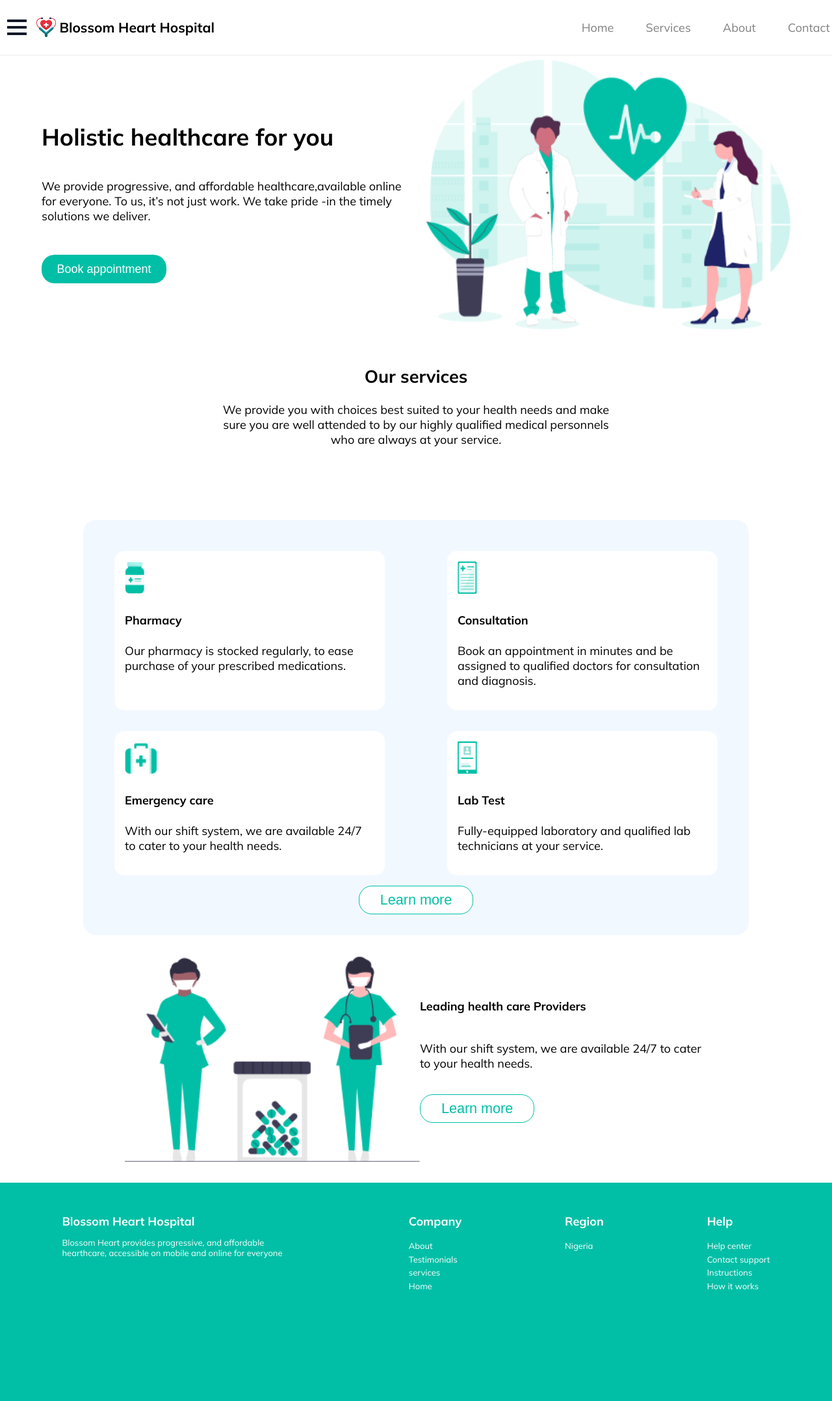
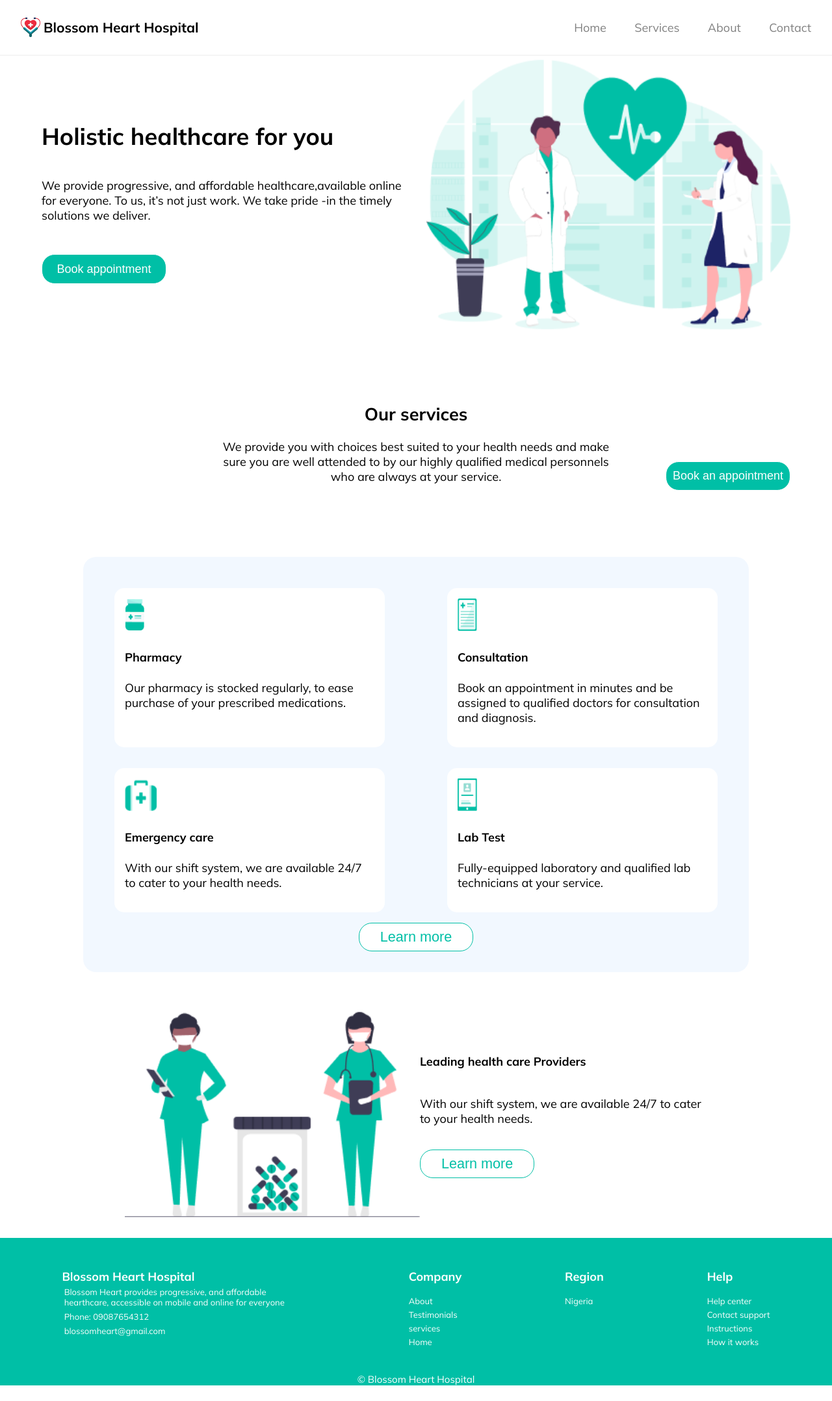
Before and after one commit to zemola/book-appointment, a React (Create React App) app: page / in a window 1280 px wide. Shown: the whole page at 65% size. Built offline with nearby package versions, Linux system fonts and the light colour scheme.

Commit message:
add form validation and more styles

```diff
--- a/package.json
+++ b/package.json
@@ -9,6 +9,8 @@
     "@testing-library/user-event": "^13.5.0",
     "react": "^18.1.0",
     "react-dom": "^18.1.0",
+    "react-router-dom": "^6.3.0",
+    "react-router-hash-link": "^2.4.3",
     "react-scripts": "5.0.1",
     "react-select-states-and-lga-in-nigeria": "^2.1.2",
     "web-vitals": "^2.1.4"
--- a/src/App.js
+++ b/src/App.js
@@ -1,14 +1,17 @@
 import { Fragment } from "react";
+import { BrowserRouter } from "react-router-dom";
 import Home from "./components/Home/Home";
 import Nav from "./components/Layout/Nav";
 
 function App() {
-  return(
-    <Fragment>
-      <Nav />
-      <Home />
-    </Fragment>
-  )
+  return (
+    <BrowserRouter>
+      <Fragment>
+        <Nav />
+        <Home />
+      </Fragment>
+    </BrowserRouter>
+  );
 }
 
 export default App;
--- a/src/components/Form/Form.js
+++ b/src/components/Form/Form.js
@@ -18,8 +18,9 @@ const Form = (props) => {
   const [gender, setGender] = useState("");
   const [reason, setReason] = useState("");
   const [sucess, showSucess] = useState(false);
-  const [error, setError] = useState("");
+  const [un18, showUn18] = useState(false);
 
+  //input changeHandlers
   const emailChangeHandler = (e) => {
     setEmail(e.target.value);
   };
@@ -60,26 +61,28 @@ const Form = (props) => {
     setReason(e.target.value);
   };
 
-  const submitHandler = (e) => {
-    e.preventDefault();
-    //setError("");
-    const dep = reason.split("(");
-    const dept = dep[1].split(")");
-    const department = dept[0];
-    if (
+  const formIsIncomplete =
     email === "" ||
     firstname === "" ||
     lastname === "" ||
     phone === "" ||
-      address === "" ||
-      state === "" ||
-      lga === "" ||
     reason === "" ||
-      gender === ""
-    ) {
-      setError("select All inputs");
+    gender === "" ||
+    dob === "";
+
+  const submitHandler = (e) => {
+    e.preventDefault();
+    const ageDiff = Date.now() - new Date(dob).getTime();
+    const ageDate = new Date(ageDiff);
+    const age = Math.abs(ageDate.getUTCFullYear() - 1970);
+    if (age < 18) {
+      showUn18(true);
       return;
     }
+
+    const dep = reason.split("(");
+    const dept = dep[1].split(")");
+    const department = dept[0];
 
     const url =
       "https://prod-60.westeurope.logic.azure.com:443/workflows/b0d994885dc74699b807f1fd36783576/triggers/manual/paths/invoke?api-version=2016-06-01&sp=%2Ftriggers%2Fmanual%2Frun&sv=1.0&sig=lA3ZzpbXx6EphtUrghKki5bs-Tc2bjmuGOE-vNYqS50";
@@ -90,7 +93,7 @@ const Form = (props) => {
       phone: +phone,
       reason: department,
       gender: gender,
-      dateOfBirth:dob,
+      dateOfBirth: dob,
       address: `${address} ${lga} ${state}`,
       source: "website",
     };
@@ -108,7 +111,6 @@ const Form = (props) => {
   return (
     <div className="form">
       <div className="header">
-
         <div className="close-div">
           <button className="close" onClick={props.onClose}>
             X
@@ -117,12 +119,13 @@ const Form = (props) => {
       </div>
       {!sucess && (
         <form onSubmit={submitHandler}>
-           <div className="logo-div-form">
           <h3>Book an appointment</h3>
-            </div>
-          {error && <small class="small">Please fill all inputs</small>}
+          <p>
+            <small>Fill all inputs marked *</small>
+          </p>
+
           <div className="single-input">
-            <label>Email</label>
+            <label>*Email</label>
             <input
               type="email"
               name="email"
@@ -134,7 +137,7 @@ const Form = (props) => {
 
           <div className="double-input">
             <div>
-              <label>First Name</label>
+              <label>*First Name</label>
               <input
                 type="text"
                 name="first-name"
@@ -145,7 +148,7 @@ const Form = (props) => {
             </div>
 
             <div>
-              <label>Last Name</label>
+              <label>*Last Name</label>
               <input
                 type="text"
                 name="last-name"
@@ -158,7 +161,7 @@ const Form = (props) => {
 
           <div className="double-input">
             <div>
-              <label>Phone number</label>
+              <label>*Phone number</label>
               <input
                 type="number"
                 name="phone-number"
@@ -169,7 +172,7 @@ const Form = (props) => {
             </div>
 
             <div>
-              <label>Address</label>
+              <label>*Address</label>
               <input
                 type="text"
                 name="address"
@@ -181,17 +184,6 @@ const Form = (props) => {
           </div>
 
           <div className="single-input">
-            <label>Date of Birth</label>
-            <input
-              type="date"
-              name="dob"
-              id="dob"
-              value={dob}
-              onChange={dobChangeHandler}
-            />
-          </div>
-
-          <div className="single-input">
             <Select
               state={state}
               lga={lga}
@@ -200,9 +192,23 @@ const Form = (props) => {
             />
           </div>
 
+          <div
+            className={un18 === true ? "single-input error" : "single-input"}
+          >
+            <label>*Date of Birth</label>
+            <input
+              type="date"
+              name="dob"
+              id="dob"
+              value={dob}
+              onChange={dobChangeHandler}
+            />
+            {un18 && <p>You must be over 18 to book an appointment</p>}
+          </div>
+
           <div className="double-input">
             <div>
-              <label>Select Reason</label>
+              <label>*Select Reason</label>
               <select value={reason} onChange={handleReasonChange}>
                 <option>Select</option>
                 <option>General Symptoms (General Physician)</option>
@@ -216,7 +222,7 @@ const Form = (props) => {
             </div>
 
             <div>
-              <label>Gender</label>
+              <label>*Gender</label>
               <select value={gender} onChange={handleGenderChange}>
                 <option>Select</option>
                 <option>Male</option>
@@ -233,21 +239,20 @@ const Form = (props) => {
               boxSizing: "border-box",
             }}
           >
-            <button type="submit" className="book">
+            <button type="submit" className="book" disabled={formIsIncomplete}>
               Book appointment
             </button>
           </div>
         </form>
       )}
       {sucess && (
-        <div style={{ textAlign: "center" }}>
-          <img src={Success} height="30%" width="30%" alt="" />
+        <div className="success">
+          <img src={Success} height="100rem" width="100rem" alt="" />
           <p>
             Your booking was successful. Check your email for more information
           </p>
         </div>
       )}
-
     </div>
   );
 };
--- a/src/components/Home/Home.css
+++ b/src/components/Home/Home.css
@@ -46,6 +46,7 @@
     color: white;
     border-radius: 20px;
     font-size: large;
+    border: 1px white solid;
 }
 
 /********************************** DETAILS ********************************/
@@ -54,6 +55,7 @@
     text-align: center;
     margin: 0 auto;
     margin-bottom: 2rem;
+    margin-top: 5rem;
 }
 
 .service-p {
@@ -106,6 +108,7 @@
     margin: 0 auto;
     margin-bottom: 2rem;
     display: flex;
+    margin-top: 60px;
 }
 
 .about img{
@@ -138,7 +141,7 @@
 
 .company-name{
     width: 30%;
-    height: 15rem;
+    height: 7rem;
     display: flex;
     flex-direction: column;
     justify-content: flex-start;
@@ -148,10 +151,11 @@
 .company-name p {
     font-size: small;
     text-align: left;
+    margin: 0.2rem;
 }
 
 .footer-item{
-    height: 15rem;
+    height: 7rem;
     display: flex;
     flex-direction: column;
     align-items: flex-start;
@@ -172,6 +176,24 @@
     display: flex;
 }
 
+.floated {
+    position: fixed;
+    top: 85vh;
+    left: 80vw;
+    animation: bump 5s infinite ease-out;
+}
+
+.copywright{
+    background-color: #00BFA6;
+    color: white;
+    text-align: center;
+    margin-bottom: 0.5rem;
+}
+
+.copywright p {
+    margin: 0;
+    font-size: smaller;
+}
 
 /******************************* MEDIA QUERIES **********************/
 @media (max-width: 820px) {
@@ -233,6 +255,11 @@ figure{
     height:fit-content;
 }
 
+.floated {
+    top: 90vh;
+    left: 50vw;
+}
+
 }
 
 
@@ -247,3 +274,27 @@ figure{
         width: 40%;
     }
 }
+
+
+
+@keyframes bump {
+    0% {
+        transform: scale(1);
+    }
+
+    10% {
+        transform: scale(0.9);
+    }
+
+    30% {
+        transform: scale(1.1);
+    }
+
+    50% {
+        transform: scale(1.15);
+    }
+
+    100% {
+        transform: scale(1);
+    }
+}
--- a/src/components/Home/Home.js
+++ b/src/components/Home/Home.js
@@ -25,7 +25,7 @@ const Home = (props) => {
   return (
     <Fragment>
       <div className="container">
-        <div className="banner-div">
+        <div className="banner-div" id="Home">
           <div className="banner-desc">
             <h1 className="text-4xl tracking-tight font-extrabold text-gray-900 sm:text-5xl md:text-6xl">
               <span className="block xl:inline">Holistic healthcare</span>{" "}
@@ -46,13 +46,19 @@ const Home = (props) => {
           </div>
         </div>
 
-        <div className="service ">
+        <div className="service " id="Services">
           <h2>Our services</h2>
           <p className="service-p">
             We provide you with choices best suited to your health needs and{" "}
             make sure you are well attended to by our highly qualified medical
             personnels who are always at your service.
           </p>
+
+          <div className="floated">
+            <button className="book-appoint action" onClick={showFormHandler}>
+              Book an appointment
+            </button>
+          </div>
 
           <div className="card-container">
             <div className="card">
@@ -72,7 +78,11 @@ const Home = (props) => {
               </p>
             </div>
             <div className="card ">
-              <img className="emergency-img" src={Firstaid} alt="medicine-jar" />
+              <img
+                className="emergency-img"
+                src={Firstaid}
+                alt="medicine-jar"
+              />
               <h4>Emergency care</h4>
               <p>
                 With our shift system, we are available 24/7 to cater to your
@@ -83,18 +93,17 @@ const Home = (props) => {
               <img src={Contact} alt="contact" />
               <h4>Lab Test</h4>
               <p>
-                Fully-equipped laboratory and qualified lab technicians at your service.
+                Fully-equipped laboratory and qualified lab technicians at your
+                service.
               </p>
             </div>
-            <div
-              style={{ width: "100%", textAlign: "center" }}
-            >
+            <div style={{ width: "100%", textAlign: "center" }}>
               <button className="learn">Learn more</button>
             </div>
           </div>
         </div>
 
-        <div className="about">
+        <div className="about" id="About">
           <img src={Nurse} alt="nurses" />
           <div className="about-us">
             <h4>Leading health care Providers</h4>
@@ -108,13 +117,15 @@ const Home = (props) => {
           </div>
         </div>
 
-        <div className="footer">
+        <div className="footer" id="footer">
           <div className="company-name">
             <h4>Blossom Heart Hospital</h4>
             <p>
               Blossom Heart provides progressive, and affordable hearthcare,
               accessible on mobile and online for everyone{" "}
             </p>
+            <p>Phone: 09087654312</p>
+            <p>blossomheart@gmail.com</p>
           </div>
           <div className="footer-item">
             <h4>Company</h4>
@@ -142,6 +153,9 @@ const Home = (props) => {
           </div>
         </div>
       </div>
+      <div className="copywright">
+        <p>&copy; Blossom Heart Hospital</p>
+      </div>
 
       {form && (
         <Modal onClose={hideFormHandler}>
--- a/src/components/Layout/Nav.css
+++ b/src/components/Layout/Nav.css
@@ -4,7 +4,7 @@
     display:flex;
     justify-content: space-between;
     align-items: center;
-    padding: 0.5rem 0.2rem;
+    padding: 0.5rem 2rem;
     overflow: hidden;
     position: fixed;
     top: 0;
@@ -19,13 +19,7 @@
  }
 
  .hamburger {
-    display: flex;
-    flex-direction: column;
-    justify-content: center;
-    margin-right: 0.5rem;
-    height: fit-content;
-    background-color: white;
-    border: none;
+    display: none;
  }
 
  .hamburger span {
@@ -73,4 +67,14 @@
     .logo-div {
         width: 100%;
     }
+
+    .hamburger {
+        display: flex;
+        flex-direction: column;
+        justify-content: center;
+        margin-right: 0.5rem;
+        height: fit-content;
+        background-color: white;
+        border: none;
+    }
  }
--- a/src/components/Layout/Nav.js
+++ b/src/components/Layout/Nav.js
@@ -1,4 +1,5 @@
 import { Fragment, useState } from "react";
+import { HashLink as Link } from "react-router-hash-link";
 
 import { navItems } from "./NavItems/navItems";
 import Sidebar from "./Sidebar/Sidebar";
@@ -18,7 +19,11 @@ const Nav = (props) => {
     <Fragment>
       <div className="nav">
         <div className="logo-div">
-        <button className="hamburger" onClick={showSidebarHandler}><span></span><span></span><span></span></button>
+          <button className="hamburger" onClick={showSidebarHandler}>
+            <span></span>
+            <span></span>
+            <span></span>
+          </button>
           <img src={Logo} className="logo" alt="" />
           <div className="logo-text">
             <h3>Blossom Heart Hospital</h3>
@@ -27,12 +32,16 @@ const Nav = (props) => {
 
         <ul className="nav-items">
           {navItems.map((item, index) => (
-          <li key={index}>{item}</li>
+            <li key={index}>
+              <Link to={`#${item}`} smooth>
+                {item}
+              </Link>
+            </li>
           ))}
         </ul>
       </div>
 
-    {sidebar && <Sidebar onClose={hideSidebarHandler}/>}
+      {sidebar && <Sidebar onClose={hideSidebarHandler} />}
     </Fragment>
   );
 };
--- a/src/index.css
+++ b/src/index.css
@@ -17,7 +17,12 @@ button:hover{
   cursor: pointer;
 }
 
+a {
+  color: gray;
+  text-decoration: none;
+}
 
-li:hover {
+a:hover {
   cursor: pointer;
+  color: #00BFA6;
 }
```
Also changed, not shown: src/components/Form/Form.css (+34 -0 lines), src/components/Layout/Sidebar/Sidebar.js (+15 -8 lines), 1 other file (tests, documents, lock files or other folders). Lines whose indentation alone changed are shown as unchanged.
